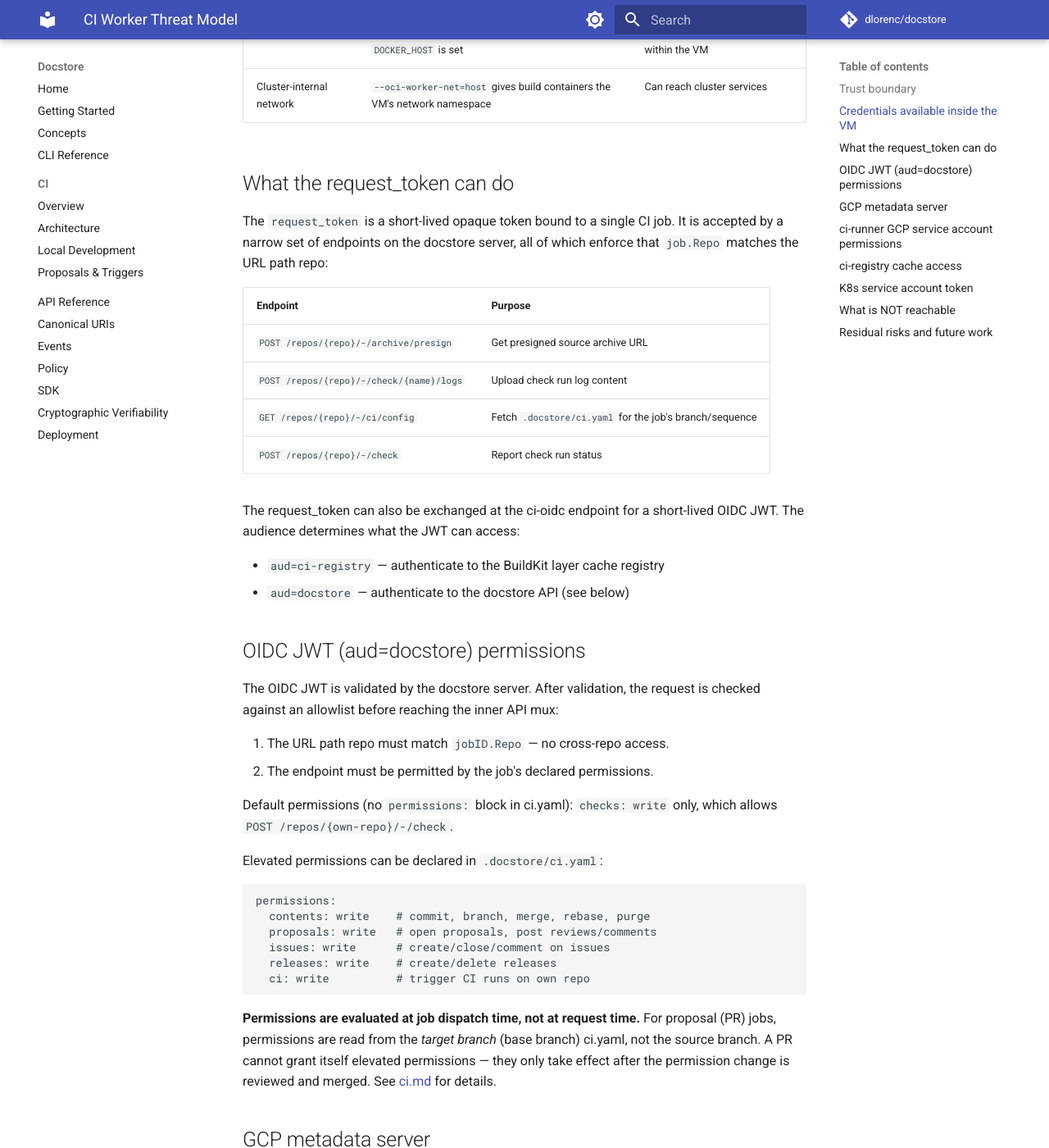
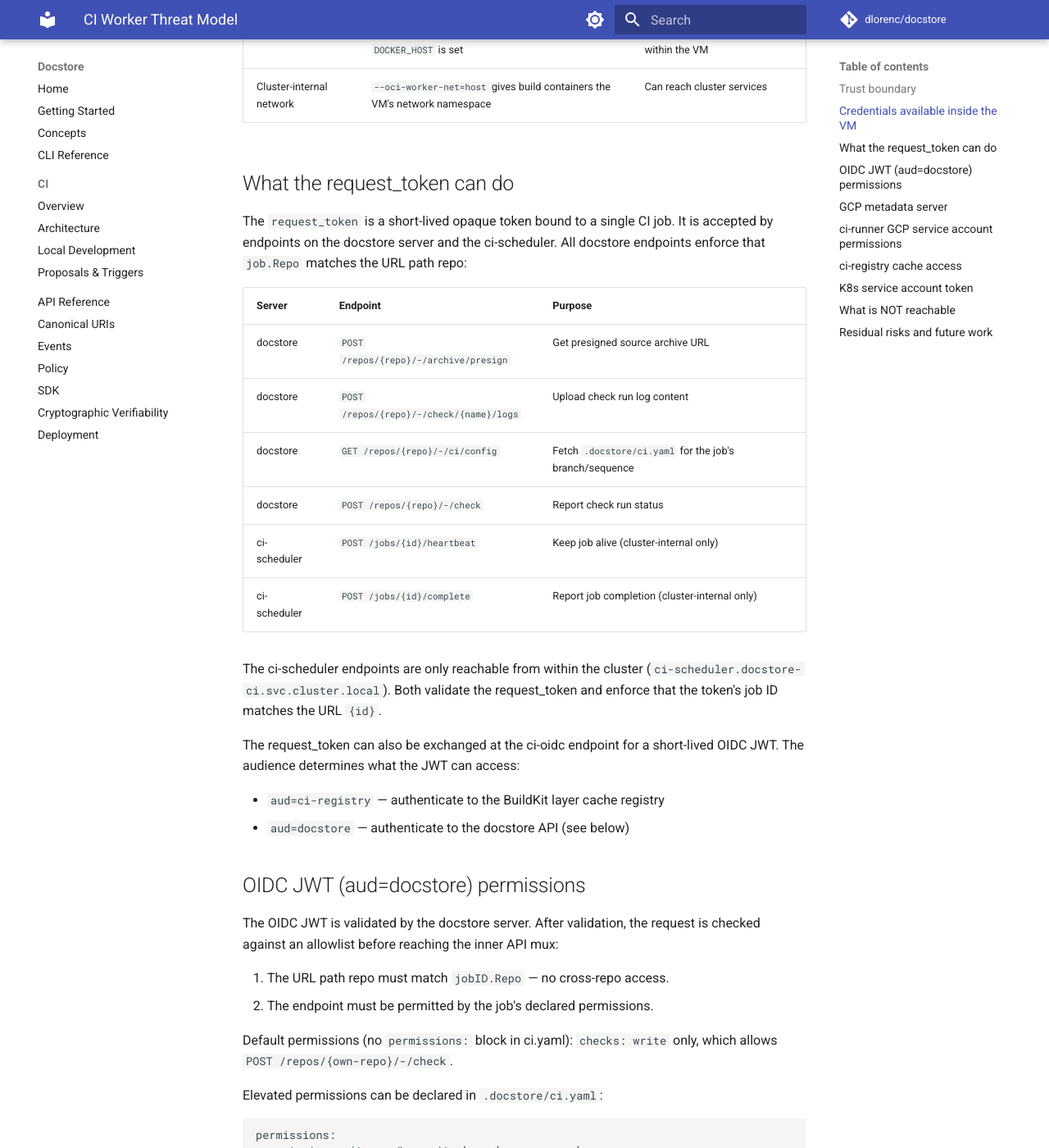
Before and after one commit to dlorenc/docstore, an MkDocs documentation site: the page built from docs/ci-worker-threat-model.md, in a window 1280 px wide and 1400 px high, scrolled down 879 px. Shown: the whole window at 82% size. Built offline with MkDocs 1.6.1 and Material for MkDocs 9.7.7, drawn with Linux system fonts in a browser that asks for light colours; comment, search, counter and statistics services are not loaded; some of the changed text lies outside the part shown.

Commit message:
docs: fix inaccuracies in CI worker threat model (#437)
Two corrections:

- request_token table claimed endpoints were limited to the docstore
  server, but ci-scheduler also accepts it for heartbeat and complete.
  Add both scheduler endpoints with a note that they are cluster-internal.

- permissions section stated only that permissions come from the base
  branch for proposal jobs, but did not mention that the on: trigger
  filter is evaluated from the source branch. Add a clarifying paragraph.

Co-authored-by: Claude Sonnet 4.6 (1M context) <noreply@anthropic.com>

```diff
--- a/docs/ci-worker-threat-model.md
+++ b/docs/ci-worker-threat-model.md
@@ -34,15 +34,21 @@ ci-worker binary (trusted)
 ## What the request_token can do
 
 The `request_token` is a short-lived opaque token bound to a single CI job. It
-is accepted by a narrow set of endpoints on the docstore server, all of which
-enforce that `job.Repo` matches the URL path repo:
+is accepted by endpoints on the docstore server and the ci-scheduler. All
+docstore endpoints enforce that `job.Repo` matches the URL path repo:
 
-| Endpoint | Purpose |
-|---|---|
-| `POST /repos/{repo}/-/archive/presign` | Get presigned source archive URL |
-| `POST /repos/{repo}/-/check/{name}/logs` | Upload check run log content |
-| `GET /repos/{repo}/-/ci/config` | Fetch `.docstore/ci.yaml` for the job's branch/sequence |
-| `POST /repos/{repo}/-/check` | Report check run status |
+| Server | Endpoint | Purpose |
+|---|---|---|
+| docstore | `POST /repos/{repo}/-/archive/presign` | Get presigned source archive URL |
+| docstore | `POST /repos/{repo}/-/check/{name}/logs` | Upload check run log content |
+| docstore | `GET /repos/{repo}/-/ci/config` | Fetch `.docstore/ci.yaml` for the job's branch/sequence |
+| docstore | `POST /repos/{repo}/-/check` | Report check run status |
+| ci-scheduler | `POST /jobs/{id}/heartbeat` | Keep job alive (cluster-internal only) |
+| ci-scheduler | `POST /jobs/{id}/complete` | Report job completion (cluster-internal only) |
+
+The ci-scheduler endpoints are only reachable from within the cluster
+(`ci-scheduler.docstore-ci.svc.cluster.local`). Both validate the request_token
+and enforce that the token's job ID matches the URL `{id}`.
 
 The request_token can also be exchanged at the ci-oidc endpoint for a
 short-lived OIDC JWT. The audience determines what the JWT can access:
@@ -77,6 +83,11 @@ proposal (PR) jobs, permissions are read from the *target branch* (base branch)
 ci.yaml, not the source branch. A PR cannot grant itself elevated permissions —
 they only take effect after the permission change is reviewed and merged. See
 [ci.md](ci.md) for details.
+
+The `on:` trigger filter (which controls whether CI runs at all for a given
+proposal) is evaluated from the *source branch* ci.yaml. A PR author can
+therefore suppress or expand which base branches trigger CI on their branch, but
+this does not affect permissions, which remain base-branch-gated.
 
 ## GCP metadata server
 
```
